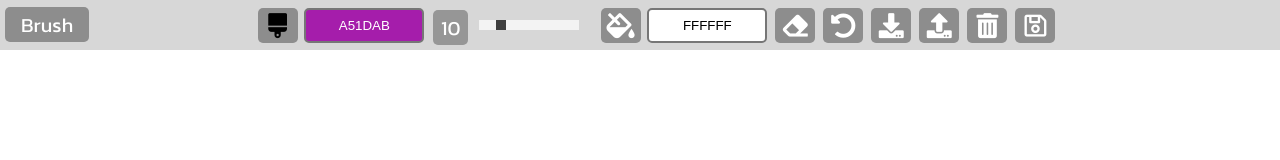
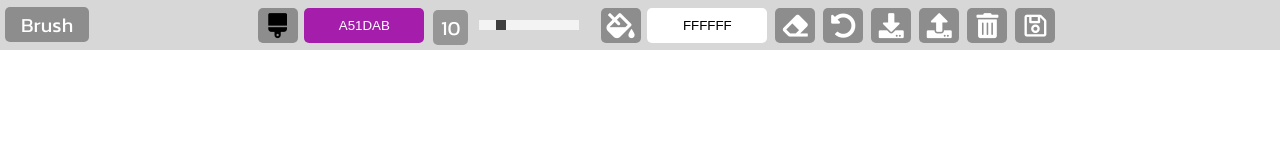
Before and after one commit to imbabyspinach/paint-throwback, a plain HTML site: page index.html in a window 1280 px wide. Drawn offline with Linux system fonts and the light colour scheme; a web font is replaced by a local one.

Commit message:
updated again

```diff
--- a/style.css
+++ b/style.css
@@ -134,9 +134,8 @@ body {
   background: rgb(255, 255, 255);
 }
 
-/* JS Color */
 .jscolor {
-  border-style: solid;
+  /* border-style: solid; */
   border-radius: 5px;
   height: 35px;
   width: 120px;
@@ -144,9 +143,9 @@ body {
   text-align: center;
   cursor: pointer;
   outline: none;
+  border: none;
 }
 
-/* Canvas */
 canvas#canvas {
   position: absolute;
   top: 50px;
```
